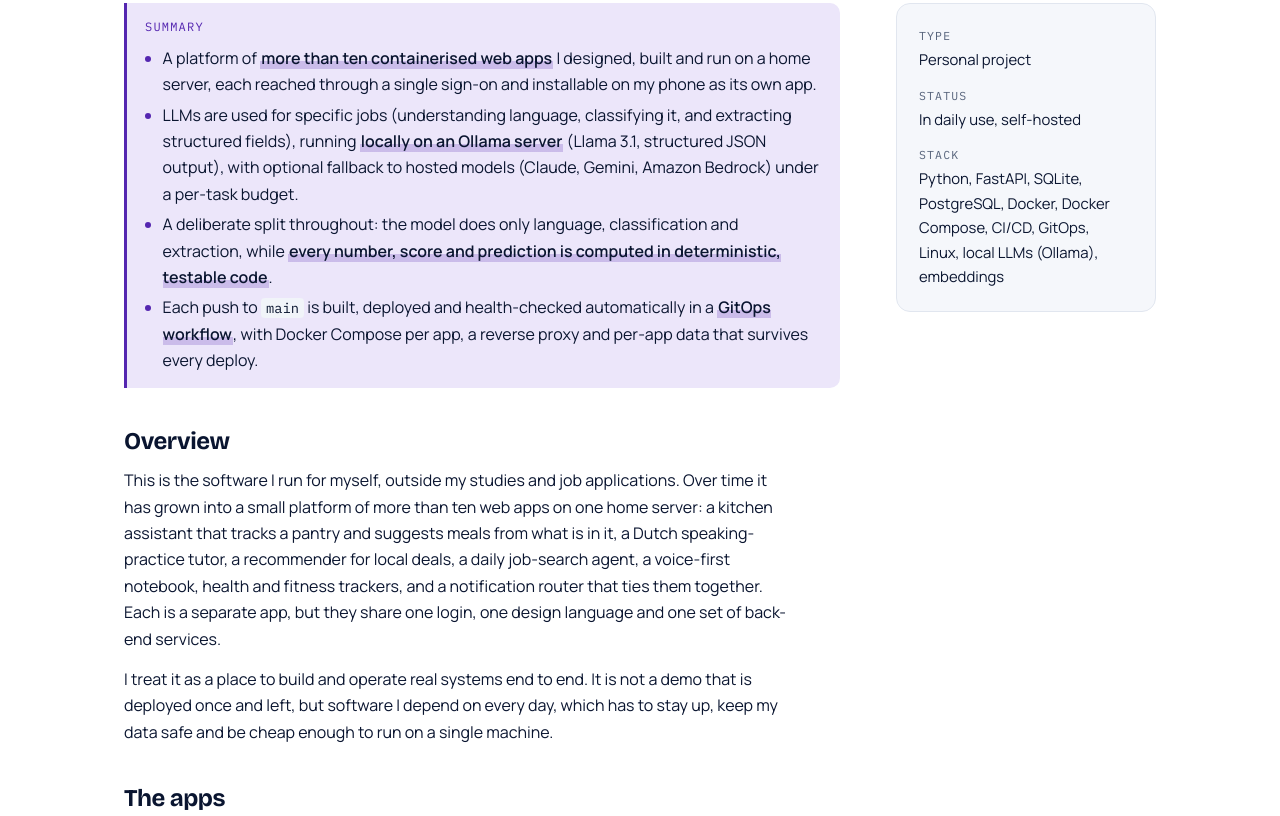
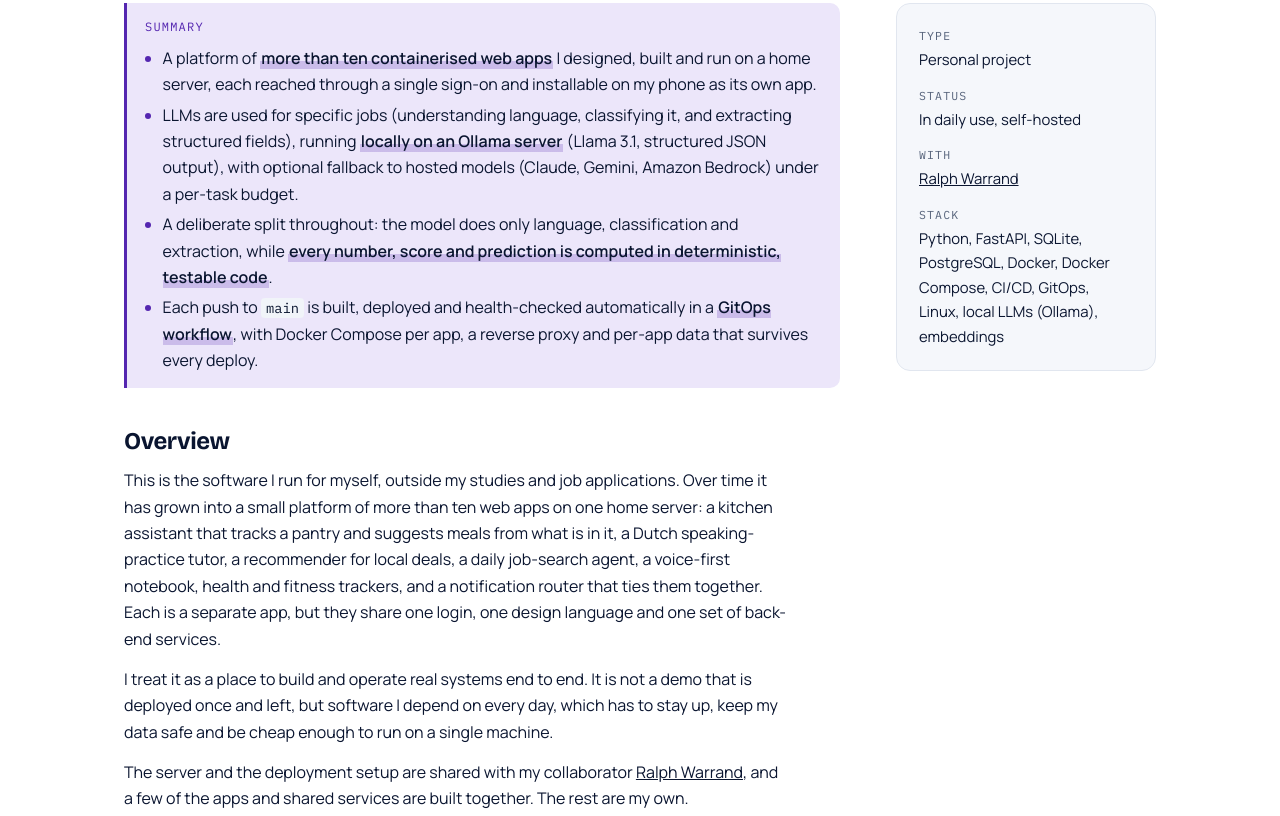
Before and after one commit to Shreya-Sebastian/Shreya-Sebastian.github.io, a plain HTML site: page projects/homelab/index.html in a window 1280 px wide. Shown: the part 887-1703 px from the top of the page. Drawn offline with nearby package versions, Linux system fonts and the light colour scheme.

Commit message:
Credit Ralph Warrand as collaborator on the app platform
Add a collaborator mention and sidebar entry linking his GitHub, noting
the server and deployment setup are shared.

```diff
--- a/projects/homelab/index.html
+++ b/projects/homelab/index.html
@@ -54,6 +54,7 @@
 <h2>Overview</h2>
 <p>This is the software I run for myself, outside my studies and job applications. Over time it has grown into a small platform of more than ten web apps on one home server: a kitchen assistant that tracks a pantry and suggests meals from what is in it, a Dutch speaking-practice tutor, a recommender for local deals, a daily job-search agent, a voice-first notebook, health and fitness trackers, and a notification router that ties them together. Each is a separate app, but they share one login, one design language and one set of back-end services.</p>
 <p>I treat it as a place to build and operate real systems end to end. It is not a demo that is deployed once and left, but software I depend on every day, which has to stay up, keep my data safe and be cheap enough to run on a single machine.</p>
+<p>The server and the deployment setup are shared with my collaborator <a href="https://github.com/giralfe">Ralph Warrand</a>, and a few of the apps and shared services are built together. The rest are my own.</p>
 
 <h2>The apps</h2>
 <ul>
@@ -82,7 +83,7 @@
 
   </article>
   <aside class="p-side">
-    <dl><div><dt>Type</dt><dd>Personal project</dd></div><div><dt>Status</dt><dd>In daily use, self-hosted</dd></div><div><dt>Stack</dt><dd>Python, FastAPI, SQLite, PostgreSQL, Docker, Docker Compose, CI/CD, GitOps, Linux, local LLMs (Ollama), embeddings</dd></div></dl>
+    <dl><div><dt>Type</dt><dd>Personal project</dd></div><div><dt>Status</dt><dd>In daily use, self-hosted</dd></div><div><dt>With</dt><dd><a href="https://github.com/giralfe">Ralph Warrand</a></dd></div><div><dt>Stack</dt><dd>Python, FastAPI, SQLite, PostgreSQL, Docker, Docker Compose, CI/CD, GitOps, Linux, local LLMs (Ollama), embeddings</dd></div></dl>
   </aside>
 </div>
 <nav class="next" aria-label="More projects"><div class="container"><a class="right" href="/projects/tech-jobs-radar/"><span>Next →</span><b>Tech Jobs Radar</b></a></div></nav>
```
